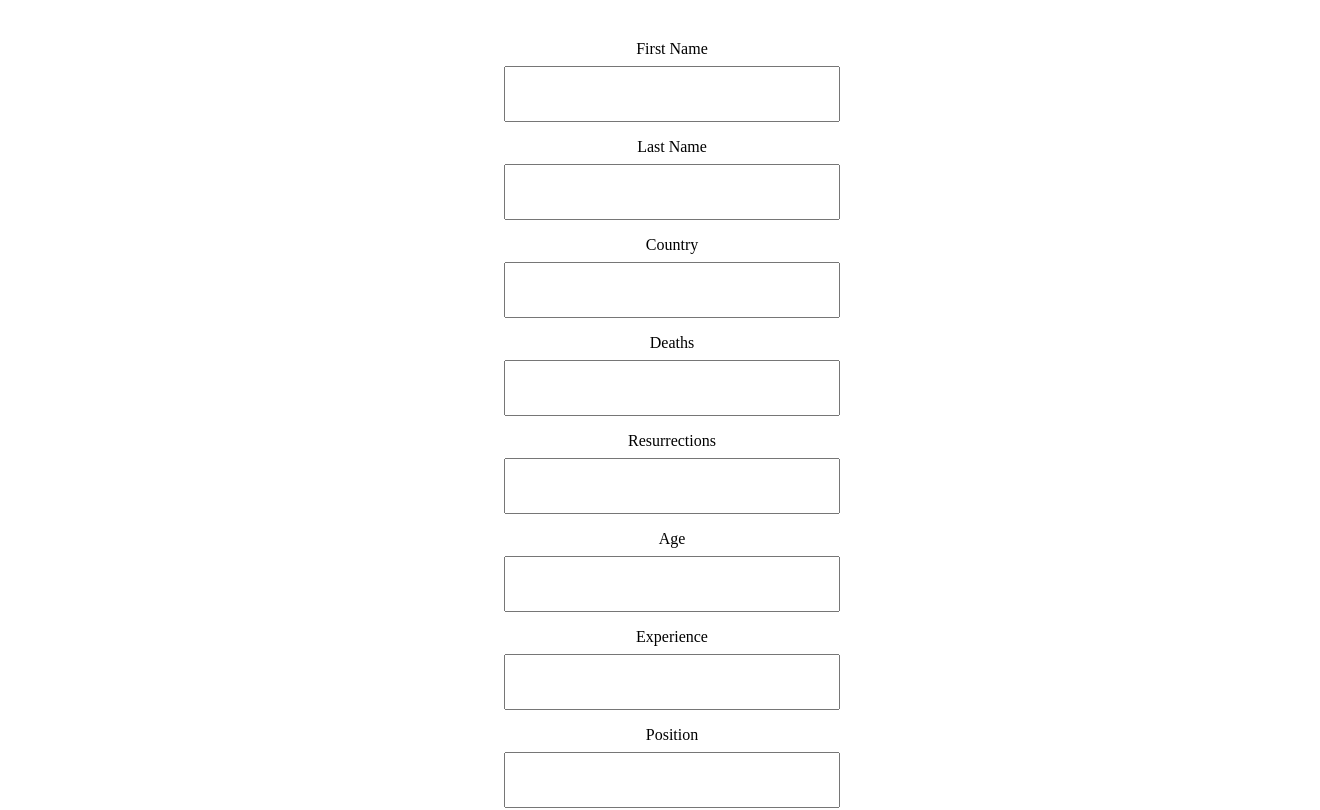
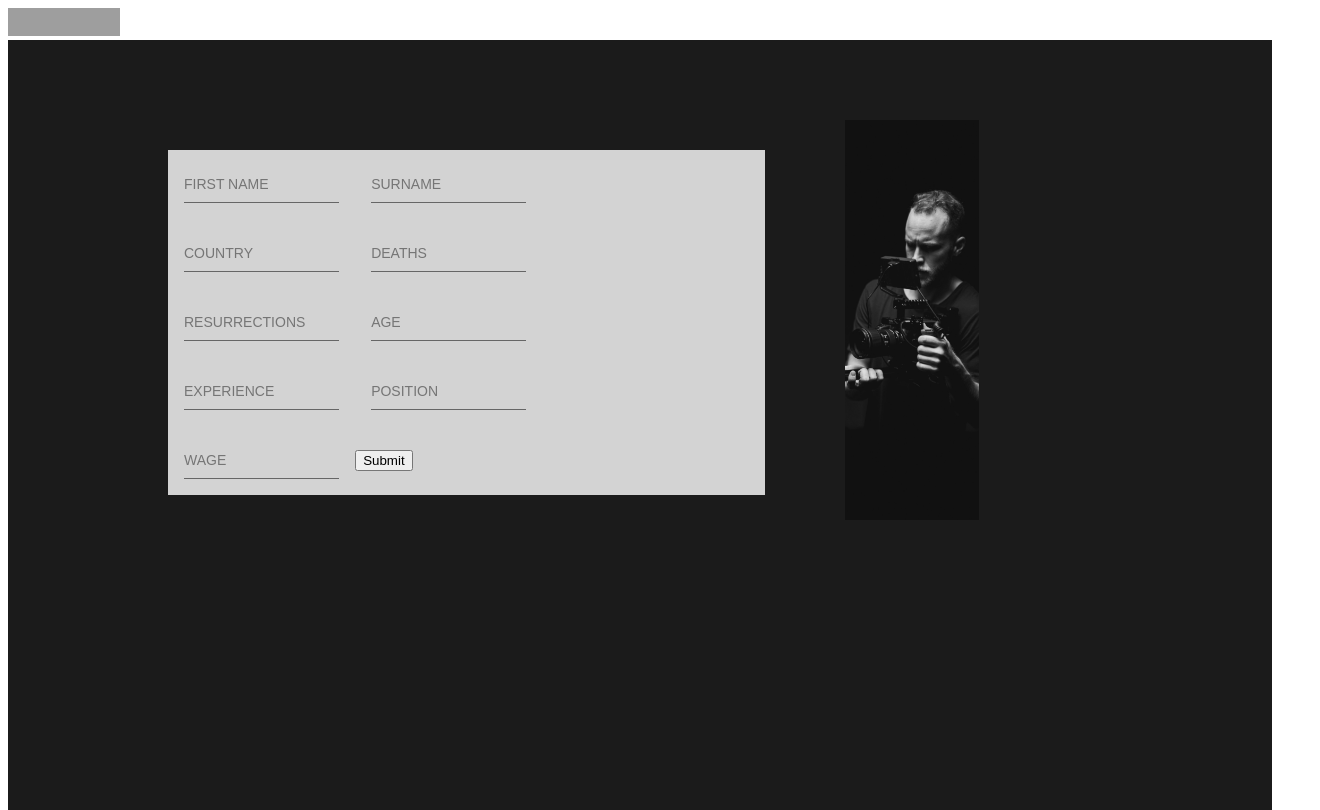
Before and after one commit to DeanDal1000/HR-CrudApplication, a React (Create React App) app in the folder client/: page / in a window 1280 px wide. Shown: the top 810 px of the page, 1320 px wide, since content can reach past the window. Built offline with nearby package versions, Linux system fonts and the light colour scheme; grey boxes are pictures that could not be loaded.

Commit message:
Added Styling

```diff
--- a/client/package.json
+++ b/client/package.json
@@ -7,9 +7,12 @@
     "@testing-library/react": "^11.2.6",
     "@testing-library/user-event": "^12.8.3",
     "axios": "^0.21.1",
+    "bulma": "^0.9.2",
+    "node-sass": "^6.0.0",
     "react": "^17.0.2",
     "react-dom": "^17.0.2",
     "react-scripts": "4.0.3",
+    "scss": "^0.2.4",
     "styled-components": "^5.2.3",
     "web-vitals": "^1.1.1"
   },
--- a/client/src/App.js
+++ b/client/src/App.js
@@ -1,7 +1,10 @@
 import React, { useState } from 'react';
 import Axios from 'axios';
 //Components
-import { Container, Layout } from './styles/Form.element';
+// import { Container, Layout } from './styles/Form.element';
+import './styles/App.css';
+import Navbar from './Navbar';
+import home1 from './styles/home1.png';
 
 function App() {
   const [firstname, setFirstname] = useState('');
@@ -88,59 +91,65 @@ function App() {
   };
 
   return (
-    <div>
-      <Container>
-        <Layout>
-          <label>First Name</label>
+    <>
+      <Navbar />
+      <div class="container">
+        <div className="description">
           <input
+            placeholder="First Name"
             type="text"
             onChange={(event) => setFirstname(event.target.value)}
           />
-          <label>Last Name</label>
           <input
+            placeholder="Surname"
             type="text"
             onChange={(event) => setSurname(event.target.value)}
           />
 
-          <label>Country</label>
           <input
+            placeholder="Country"
             type="text"
             onChange={(event) => setCountry(event.target.value)}
           />
-          <label>Deaths</label>
           <input
+            placeholder="Deaths"
             type="text"
             onChange={(event) => setDeaths(event.target.value)}
           />
-          <label>Resurrections</label>
           <input
+            placeholder="Resurrections"
             type="text"
             onChange={(event) => setResurrections(event.target.value)}
           />
-          <label>Age</label>
           <input
+            placeholder="Age"
             type="number"
             onChange={(event) => setAge(event.target.value)}
           />
-          <label>Experience</label>
           <input
+            placeholder="Experience"
             type="text"
             onChange={(event) => setExperience(event.target.value)}
           />
-          <label>Position</label>
           <input
+            placeholder="Position"
             type="text"
             onChange={(event) => setPosition(event.target.value)}
           />
-          <label>Wage</label>
           <input
+            placeholder="Wage"
             type="number"
             onChange={(event) => setWage(event.target.value)}
           />
 
           <button onClick={addEmployee}>Submit</button>
-        </Layout>
-        <div className="employeeContainer">
+        </div>
+        <div className="right">
+          <img src={home1} alt="home1" id="img1" />
+        </div>
+      </div>
+
+      {/* <div className="employeeContainer">
           <button onClick={getEmployee}>Show Employees</button>
           {employee.map((val, key) => {
             return (
@@ -172,9 +181,8 @@ function App() {
               </div>
             );
           })}
-        </div>
-      </Container>
-    </div>
+        </div> */}
+    </>
   );
 }
 
--- /dev/null
+++ b/client/src/Navbar.js
@@ -0,0 +1,22 @@
+import React from 'react';
+
+const Navbar = () => {
+  return (
+    <div>
+      <nav class="navbar" role="navigation" aria-label="main navigation">
+        <div class="navbar-brand">
+          <a class="navbar-item" href="https://bulma.io">
+            <img
+              src="https://bulma.io/images/bulma-logo.png"
+              alt="Bulma: Free, open source, and modern CSS framework based on Flexbox"
+              width="112"
+              height="28"
+            />
+          </a>
+        </div>
+      </nav>
+    </div>
+  );
+};
+
+export default Navbar;
--- /dev/null
+++ b/client/src/styles/App.css
@@ -0,0 +1,43 @@
+.container {
+  min-height: 90vh;
+  display: flex;
+  align-items: center;
+  justify-content: space-between;
+  padding: 5rem 10rem;
+  color: white;
+  background-color: #1b1b1b;
+}
+.description {
+  flex: 1;
+  padding-right: 5rem;
+  background-color: lightgrey;
+  margin-bottom: 100vh;
+  margin-right: 10vh;
+}
+
+input {
+  width: 30%;
+  margin: 1rem;
+  padding: 10px 0;
+  background: none;
+  border: none;
+  border-bottom: 1px solid #666;
+  color: #23d997;
+  font-size: 14px;
+  text-transform: uppercase;
+  outline: none;
+  transition: border-color 0.2s;
+}
+
+#container2 {
+  background-color: lightcyan;
+}
+
+#img1 {
+  flex: 1;
+  overflow: hidden;
+  width: 50%;
+  height: 50vh;
+  object-fit: cover;
+  margin-bottom: 100vh;
+}
```
Also changed, not shown: client/src/styles/home1.png (added), 1 other file (tests, documents, lock files or other folders).
